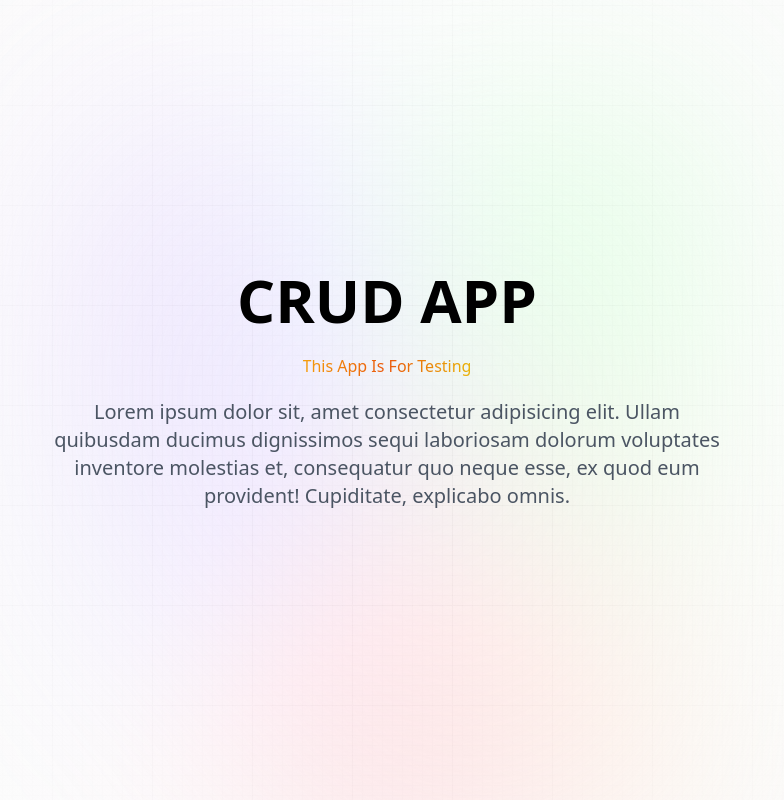
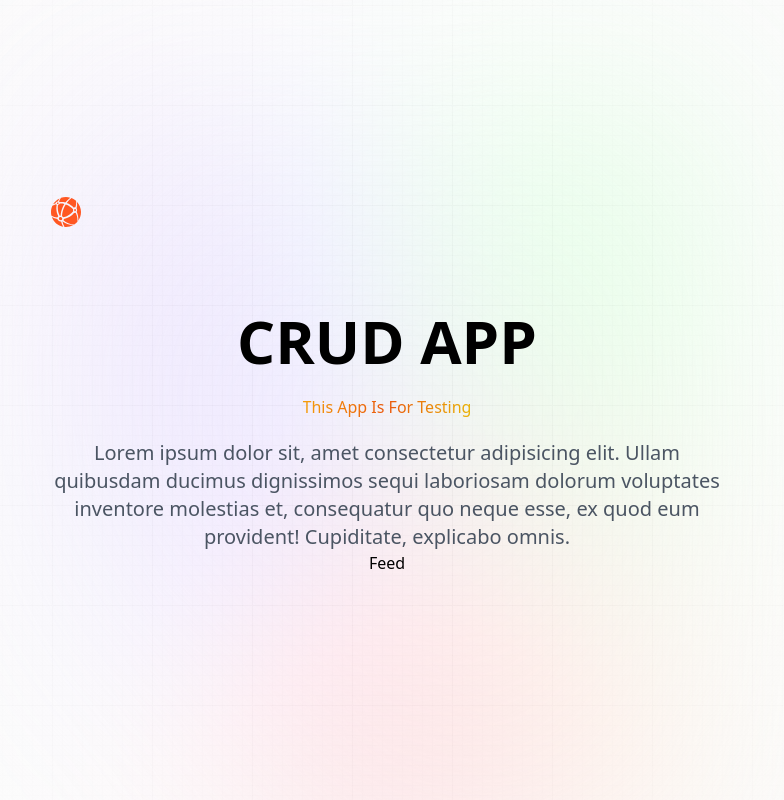
Before and after one commit to naimatullahRezaee/crud-nextjs, a Next.js app: page / in a window 1280 px wide. Shown: the whole page, without its empty margins (253-1037 px from the left). Built offline with nearby package versions, Linux system fonts and the light colour scheme.

Commit message:
layout created

```diff
--- a/app/layout.jsx
+++ b/app/layout.jsx
@@ -1,4 +1,6 @@
 import "@styles/globals.css";
+import Nav from "@components/Nav";
+import Provider from "@components/Provider";
 
 export const metadata = {
   title: "CRUD-App",
@@ -11,7 +13,10 @@
       <body>
         <div className="main">
           <div className="gradient" />
-          <main className="app">{children}</main>
+          <main className="app">
+            <Nav />
+            {children}
+          </main>
         </div>
       </body>
     </html>
--- a/app/page.jsx
+++ b/app/page.jsx
@@ -1,16 +1,20 @@
+import Feed from "@components/Feed";
+
 const Home = () => {
   return (
     <section className="w-full flex-center flex-col">
       <h1 className="head_text">CRUD APP</h1>
       <br className="max-md:hidden" />
-      <span className="orange_gradient">This App Is For Testing</span>
+      <span className="orange_gradient text-center">
+        This App Is For Testing
+      </span>
       <p className="desc text-center">
         Lorem ipsum dolor sit, amet consectetur adipisicing elit. Ullam
         quibusdam ducimus dignissimos sequi laboriosam dolorum voluptates
         inventore molestias et, consequatur quo neque esse, ex quod eum
         provident! Cupiditate, explicabo omnis.
       </p>
-      {/* Feed  */}
+      <Feed />
     </section>
   );
 };
--- a/components/Nav.jsx
+++ b/components/Nav.jsx
@@ -1,7 +1,25 @@
-import React from "react";
+"use client";
+
+import Link from "next/link";
+import Image from "next/image";
+
+import { useState, useEffect } from "react";
+import { signIn, signOut, useSession, getProviders } from "next-auth/react";
 
 const Nav = () => {
-  return <div>Nav</div>;
+  return (
+    <nav className="flex-between w-full mb-16 pt-3">
+      <Link href="/" className=" flex gap-2 flex-center">
+        <Image
+          src="/assets/images/logo.svg"
+          alt="logo for home page"
+          width={30}
+          height={30}
+          className="object-contain"
+        />
+      </Link>
+    </nav>
+  );
 };
 
 export default Nav;
```
